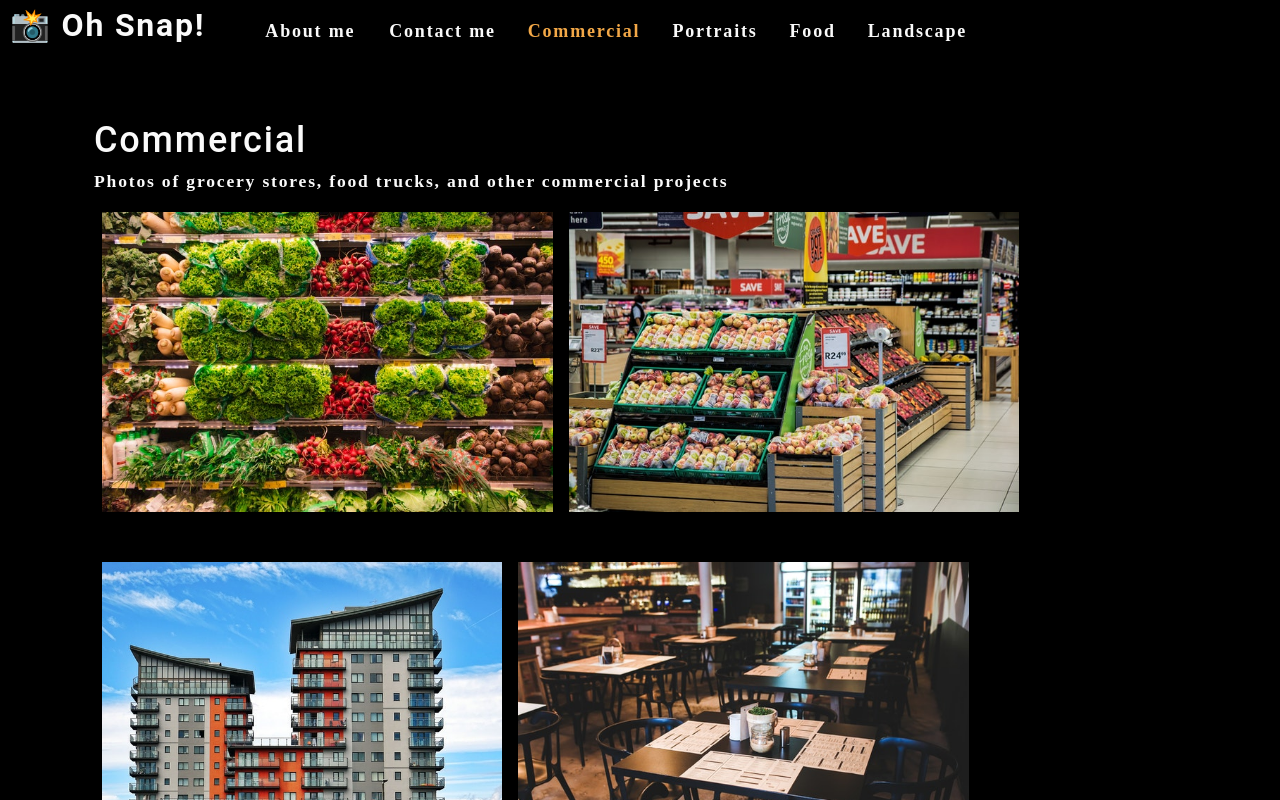
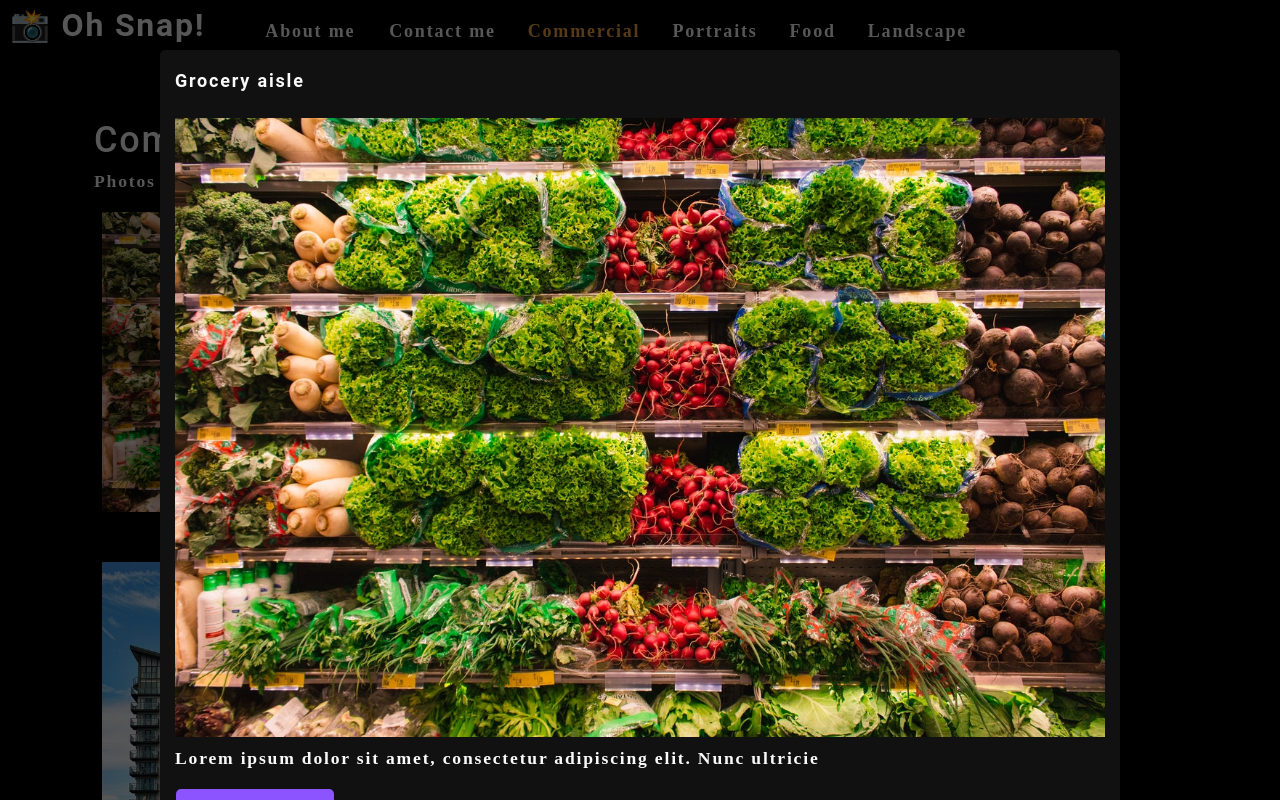
Before and after one commit to majdyjamal/photo-port, a React (Create React App) app: page / in a window 1280 px wide. Both pictures are taken after a click on the picture 327 px from the left and 361 px from the top of the page. Shown: the top 800 px of the page. Built offline with nearby package versions, Linux system fonts and the light colour scheme.

Commit message:
added modal to open the image

```diff
--- /dev/null
+++ b/src/components/Modal/index.js
@@ -0,0 +1,24 @@
+import React from 'react';
+
+const Modal = (props) => {
+    const {name, category, description, index} = props.currentPhoto;
+    console.log(`../../assets/large/${category}/${index}.jpg`);
+
+    return (
+        <div className="modalBackdrop">
+            <div className="modalContainer">
+                <h3 className="modalTitle">{name}</h3>
+                <img
+                    alt={name}
+                    src={require(`../../assets/large/${category}/${index}.jpg`)}
+                />
+                <p>{description}</p>
+                <button type="button">
+                Close this modal
+                </button>
+            </div>
+        </div>
+    );
+}
+
+export default Modal;
--- a/src/components/PhotoList/index.js
+++ b/src/components/PhotoList/index.js
@@ -1,4 +1,5 @@
 import React, {useState} from "react";
+import Modal from '../Modal';
 
 const PhotoList = (props) => {
 
@@ -103,15 +104,26 @@
       ]);
 
     const categoryPhotos = photos.filter((photo) => photo.category === category);
+    const [currentPhoto, setCurrentPhoto] = useState(categoryPhotos[0]);
+    const [isModalOpen, setIsModalOpen] = useState(false);
+
+    const toggleModal = (image, i) => {
+      // State
+      console.log(i);
+      setCurrentPhoto({...image, index: i});
+      setIsModalOpen(true);
+    }
 
     return(
         <div className="flex-row">
+            {isModalOpen && <Modal currentPhoto={currentPhoto} />}
             {
                 categoryPhotos.map((image, i) => (
                     <img
                     src={require(`../../assets/small/${image.category}/${i}.jpg`)}
                     alt={image.name}
                     className="img-thumbnail mx-1"
+                    onClick={() => toggleModal(image, i)}
                     key={image.name}
                     />)
                     )
```
